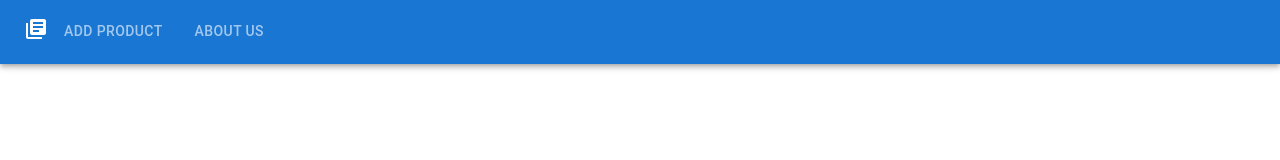
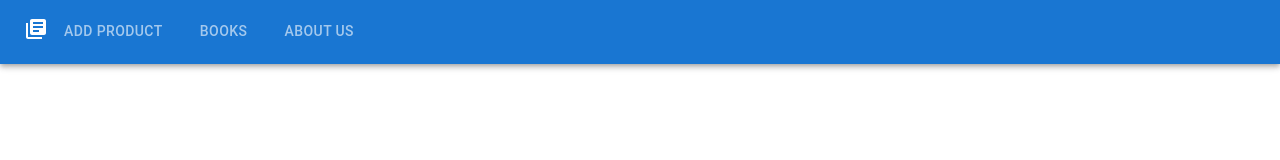
Before and after one commit to JanithNanayakkaraSE0612/React_CourseWork_IJSE, a React (Create React App) app in the folder client/: page / in a window 1280 px wide. Shown: the top 160 px of the page. Built offline with nearby package versions, Linux system fonts and the light colour scheme.

Commit message:
Update Header

```diff
--- a/client/src/components/Header.tsx
+++ b/client/src/components/Header.tsx
@@ -13,6 +13,7 @@ const Header = () => {
                 </Typography>
                 <Tabs textColor='inherit' indicatorColor='secondary' value={value} onChange={(e,val)=>setValue(val)}>
                     <Tab label='Add Product' />
+                    <Tab label='Books' />
                     <Tab label='About Us' />
                 </Tabs>
             </Toolbar>
```
